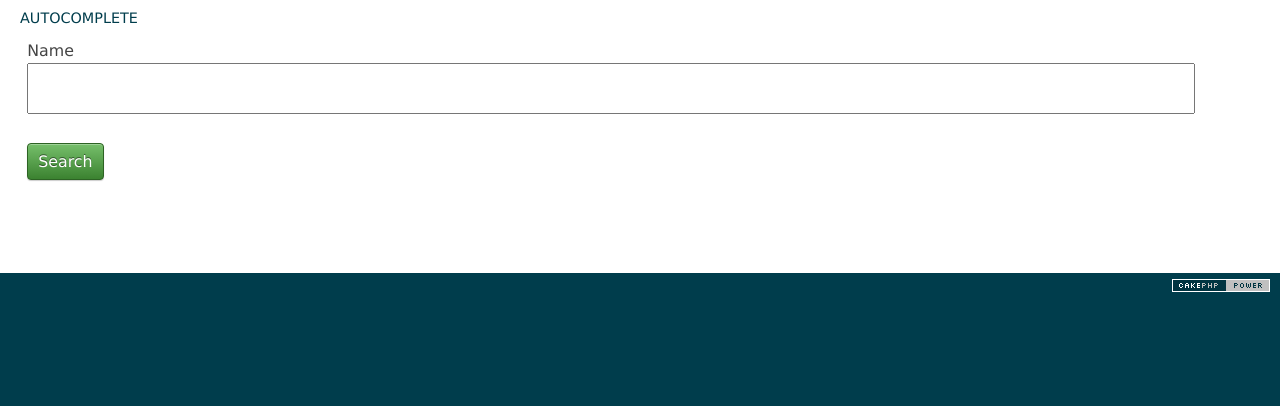
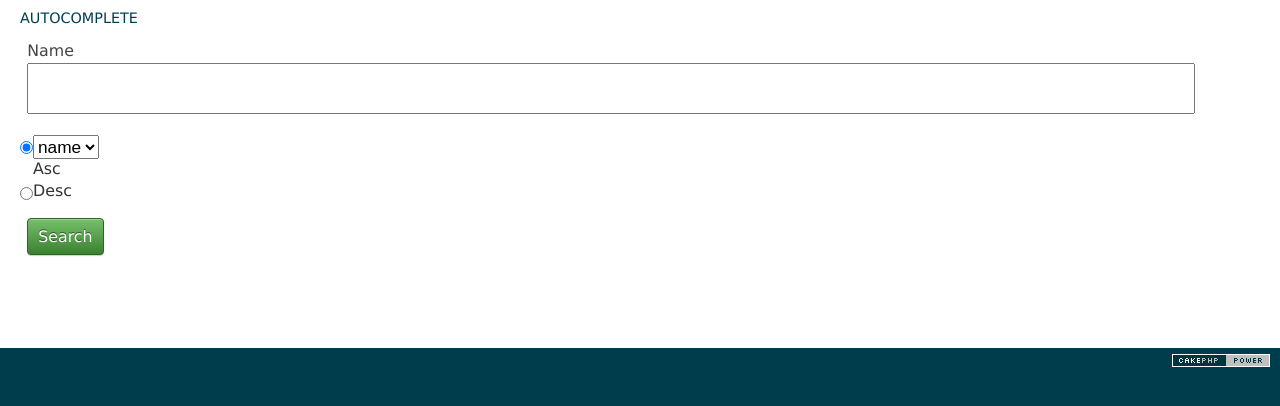
Before and after one commit to tromili/banners, a CakePHP app: the page made by cakephp/busquedaTest/View/Products/search.ctp in a window 1280 px wide. Shown: the part 47-453 px from the top of the page. Run offline with PHP 8.4 and a stand-in for CakePHP, Linux system fonts and the light colour scheme; the template is opened without the code that fills it, so the values that code supplies are empty; form fields are guessed from the names that the template uses; some libraries are stand-ins or nearby versions.

Commit message:
mas opciones para la busqueda

```diff
--- a/cakephp/busquedaTest/Controller/ProductsController.php
+++ b/cakephp/busquedaTest/Controller/ProductsController.php
@@ -128,9 +128,10 @@ class ProductsController extends AppController {
  *
  * @return void
  */
-  public function getData($q=null, $ac=null) {
+  public function getData($q=null, $ac='nac', $option='N', $order='A') {
+    // TODO ordenar de acuerdo a los parametros $option y $order
     $like = $q.'%';
-    if (!$ac) {
+    if ($ac=='nac') {
       $like = '%'.$like;
     }
     $this->set('products', $this->Product->find('all',
--- a/cakephp/busquedaTest/View/Products/search.ctp
+++ b/cakephp/busquedaTest/View/Products/search.ctp
@@ -7,6 +7,18 @@
   echo $this->Form->input('name',
   	array('id' => 'autoc', 'value' => $product['q'])
   );
+?>
+<select name="options" id="searchOption">
+  <option value="N">name</option>
+  <option value="P">price</option>
+</select>
+<span>
+  <input type="radio" name="order" id="OrderA" value="A" checked="" />
+  <label for="OrderA">Asc</label>
+  <input type="radio" name="order" id="OrderD" value="D" />
+  <label for="OrderD">Desc</label>
+</span>
+ <?php
   echo $this->Form->end('Search');
 ?>
 <input type="hidden" name="show" value="1">
--- a/cakephp/busquedaTest/webroot/js/autocomplete.js
+++ b/cakephp/busquedaTest/webroot/js/autocomplete.js
@@ -18,16 +18,17 @@
     };
     // SUBMIT FORM
     $( "#ProductSearchForm" ).submit(function( event ) {
+      var order = $( "input:radio[name=order]:checked" ).val();
+      var searchOption = $( "#searchOption" ).val();
       var name = normalize($( "#autoc" ).val());
       if ($('input[name=show]').val() == '0') {
         window.location.replace(path+"search/"+name);
-        //$( "#ProductSearchForm" ).submit();
         event.preventDefault();
       }
       $( "#results" ).hide('slow');
       $( "#results" ).empty();
       $.ajax({
-        url: path+'getData/'+name,
+        url: path+'getData/'+name+'/nac/'+searchOption+'/'+order,
         dataType: 'json',
         success: function( data ){
           var all = "<h3>All Results</h3>";
```
